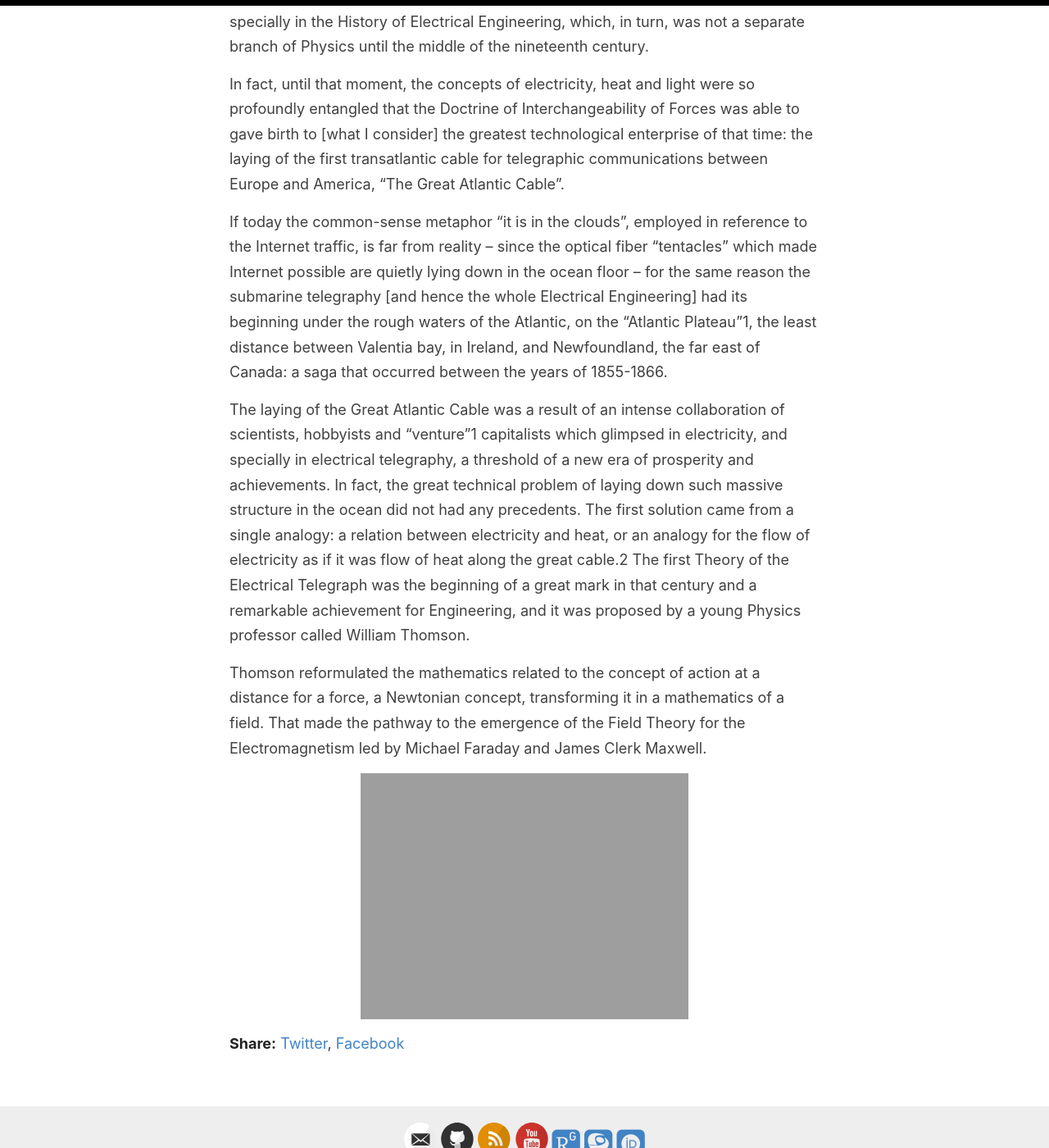
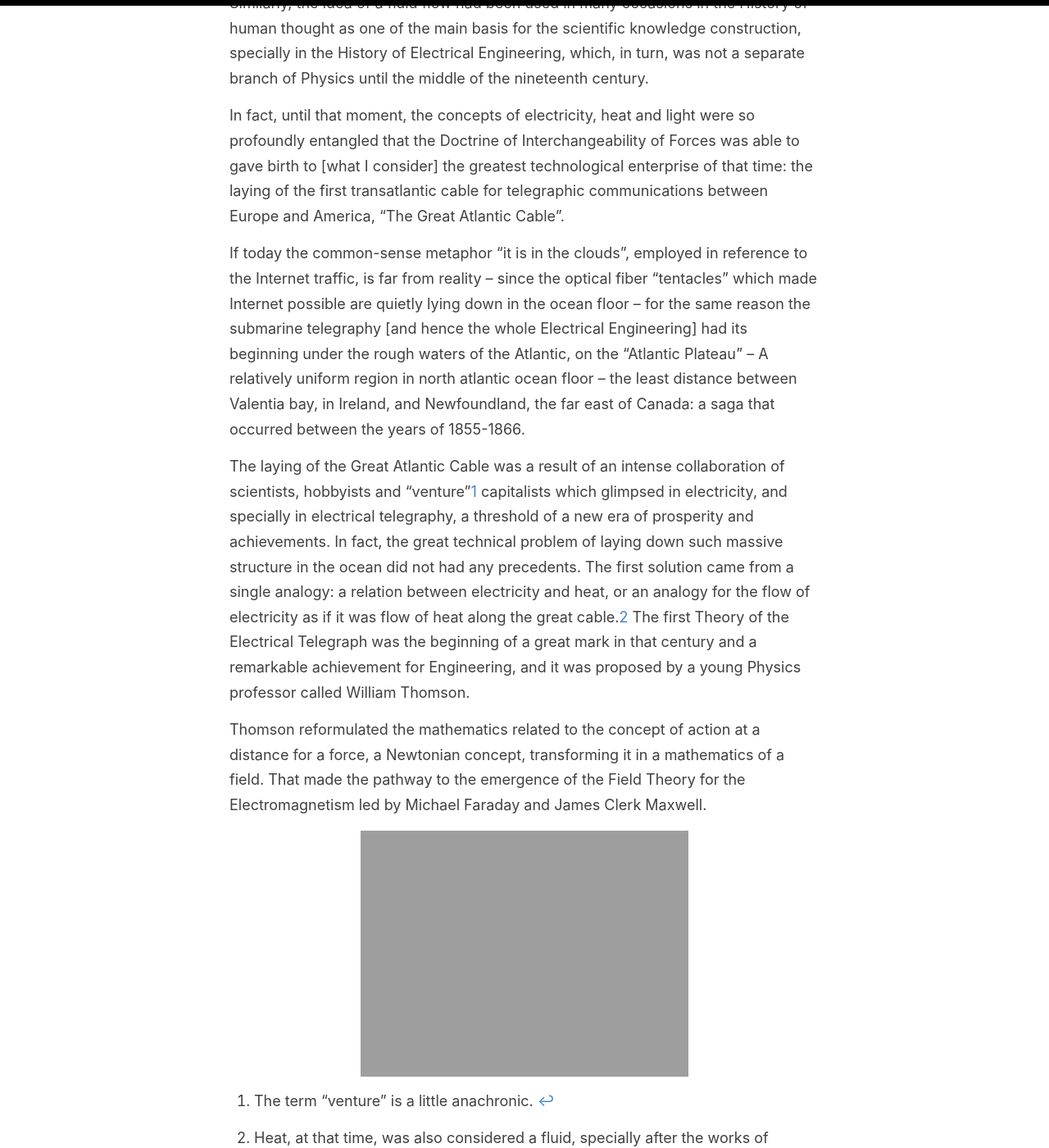
Before and after one commit to tonidandel/otelegrafo_, a Jekyll site: the page built from _posts/2019-12-20-the-victorian-web.md, in a window 1280 px wide and 1400 px high, scrolled down 985 px. Shown: the whole window at 82% size. Built offline with Jekyll 4.4.1, drawn with Linux system fonts in a browser that asks for light colours; nearby versions of some CDN libraries; some web fonts are replaced; some of the changed text lies outside the part shown.

Commit message:
new-post-victorian-web

```diff
--- a/_posts/2019-12-20-the-victorian-web.md
+++ b/_posts/2019-12-20-the-victorian-web.md
@@ -8,7 +8,7 @@
 ---
 There is no more fascinating idea than the idea of a fluid: something that, if it can be seen, cannot be held, because it slips through our fingers. Something that, even having some measurable mass, it does not have, on the other hand, a definite form.
 
-![](https://otelegrafo.com/images/atlantic-cable.png)
+![](https://otelegrafo.com/images/atlantic-cable-1866.png)
 
 ## The Great Atlantic Cable
 
@@ -18,10 +18,14 @@
 
 In fact, until that moment, the concepts of electricity, heat and light were so profoundly entangled that the Doctrine of Interchangeability of Forces was able to gave birth to [what I consider] the greatest technological enterprise of that time: the laying of the first transatlantic cable for telegraphic communications between Europe and America, “The Great Atlantic Cable”.
 
-If today the common-sense metaphor “it is in the clouds”, employed in reference to the Internet traffic, is far from reality -- since the optical fiber “tentacles” which made Internet possible are quietly lying down in the ocean floor -- for the same reason the submarine telegraphy [and hence the whole Electrical Engineering] had its beginning under the rough waters of the Atlantic, on the “Atlantic Plateau”1, the least distance between Valentia bay, in Ireland, and Newfoundland, the far east of Canada: a saga that occurred between the years of 1855-1866.
+If today the common-sense metaphor “it is in the clouds”, employed in reference to the Internet traffic, is far from reality -- since the optical fiber “tentacles” which made Internet possible are quietly lying down in the ocean floor -- for the same reason the submarine telegraphy [and hence the whole Electrical Engineering] had its beginning under the rough waters of the Atlantic, on the “Atlantic Plateau” -- A relatively uniform region in north atlantic ocean floor --  the least distance between Valentia bay, in Ireland, and Newfoundland, the far east of Canada: a saga that occurred between the years of 1855-1866.
 
-The laying of the Great Atlantic Cable was a result of an intense collaboration of scientists, hobbyists and “venture”1 capitalists which glimpsed in electricity, and specially in electrical telegraphy, a threshold of a new era of prosperity and achievements. In fact, the great technical problem of laying down such massive structure in the ocean did not had any precedents. The first solution came from a single analogy: a relation between electricity and heat, or an analogy for the flow of electricity as if it was flow of heat along the great cable.2 The first Theory of the Electrical Telegraph was the beginning of a great mark in that century and a remarkable achievement for Engineering, and it was proposed by a young Physics professor called William Thomson.
+The laying of the Great Atlantic Cable was a result of an intense collaboration of scientists, hobbyists and “venture”[^1] capitalists which glimpsed in electricity, and specially in electrical telegraphy, a threshold of a new era of prosperity and achievements. In fact, the great technical problem of laying down such massive structure in the ocean did not had any precedents. The first solution came from a single analogy: a relation between electricity and heat, or an analogy for the flow of electricity as if it was flow of heat along the great cable.[^2] The first Theory of the Electrical Telegraph was the beginning of a great mark in that century and a remarkable achievement for Engineering, and it was proposed by a young Physics professor called William Thomson.
+
+[^2]: Heat, at that time, was also considered a fluid, specially after the works of Joseph Fourier.
+
+[^1]: The term “venture” is a little anachronic.
 
 Thomson reformulated the mathematics related to the concept of action at a distance for a force, a Newtonian concept, transforming it in a mathematics of a field. That made the pathway to the emergence of the Field Theory for the Electromagnetism led by Michael Faraday and James Clerk Maxwell.
 
-![](https://otelegrafo.com/images/victorian-web.pdf)
+![](https://otelegrafo.com/images/victorian-web.png)
```
Also changed, not shown: images/sunrise.jpg (added), 2 other files.
